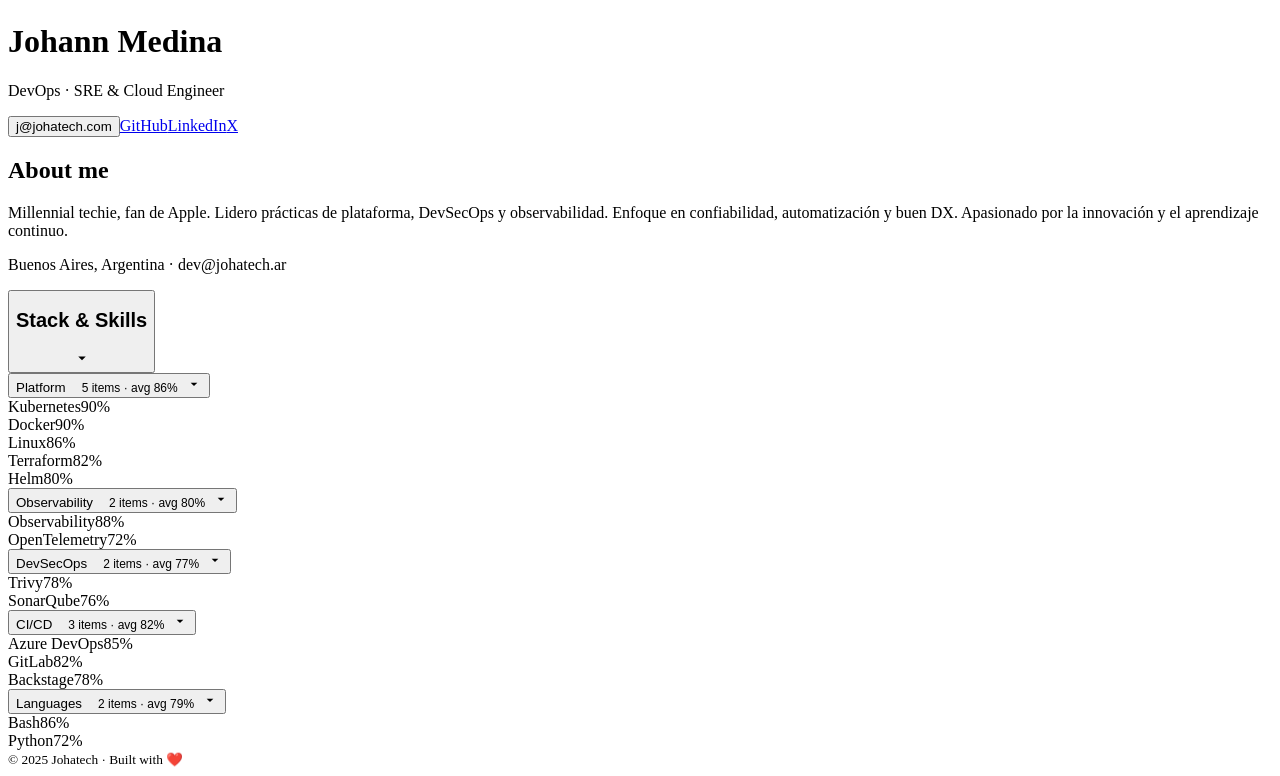
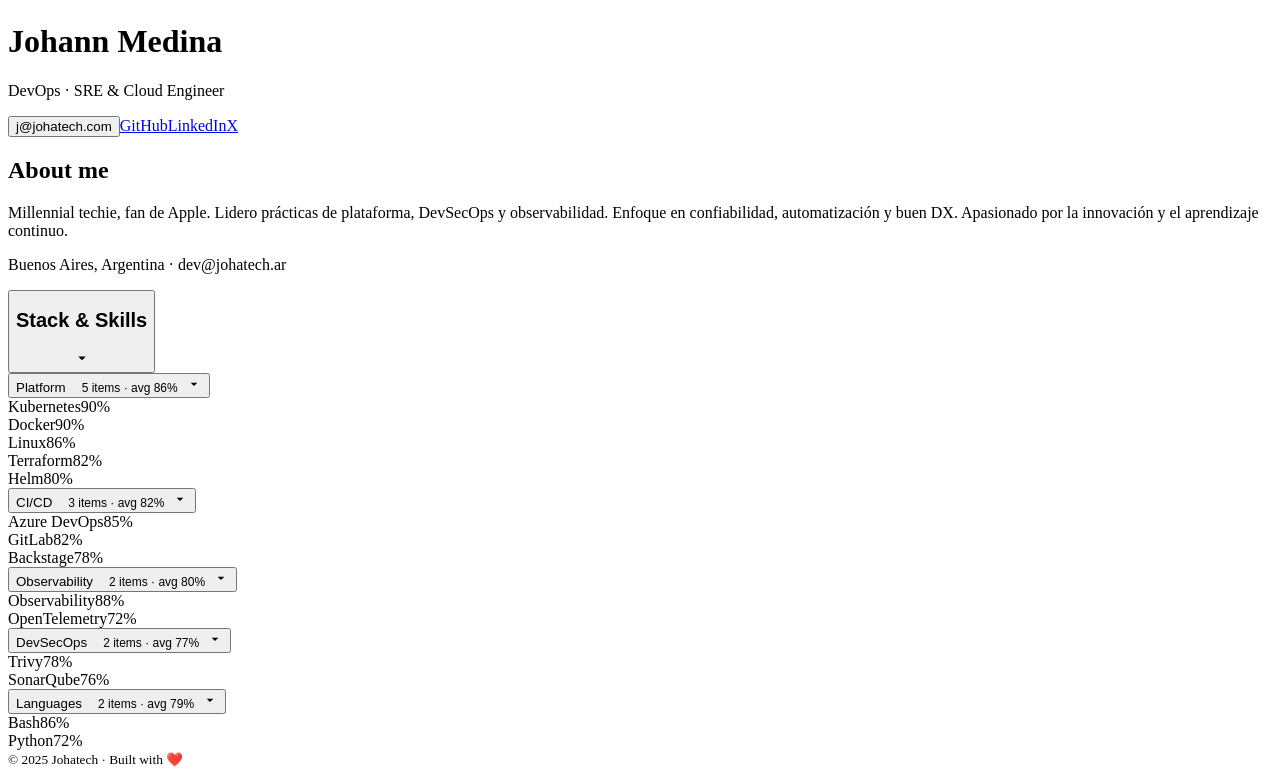
Before and after one commit to johannmx/johatech-landing, a React (Vite) app: page / in a window 1280 px wide. Shown: the part 1274-2050 px from the top of the page. Built offline with nearby package versions, Linux system fonts and the light colour scheme; the HTML template or start-up script is replaced by a standard one.

Commit message:
fix: reorder CI/CD skills and update initial state for categories

```diff
--- a/src/App.jsx
+++ b/src/App.jsx
@@ -22,6 +22,11 @@
       { name: 'Docker',     level: 90 },
       { name: 'Linux',      level: 86 },
     ],
+    'CI/CD': [
+      { name: 'Azure DevOps', level: 85 },
+      { name: 'GitLab',       level: 82 },
+      { name: 'Backstage',    level: 78 },
+    ],
     'Observability': [
       { name: 'Observability', level: 88 },
       { name: 'OpenTelemetry',  level: 72 },
@@ -30,11 +35,6 @@
     'DevSecOps': [
       { name: 'Trivy',     level: 78 },
       { name: 'SonarQube', level: 76 },
-    ],
-    'CI/CD': [
-      { name: 'Azure DevOps', level: 85 },
-      { name: 'GitLab',       level: 82 },
-      { name: 'Backstage',    level: 78 },
     ],
     'Languages': [
       { name: 'Bash',   level: 86 },
@@ -50,9 +50,9 @@
   const [openSkills, setOpenSkills] = useState(true)
   const [openCats, setOpenCats] = useState({
     'Platform': true,
-    'Observability': true,
+    'CI/CD': false,
+    'Observability': false,
     'DevSecOps': false,
-    'CI/CD': false,
     'Languages': false
   })
 
```
